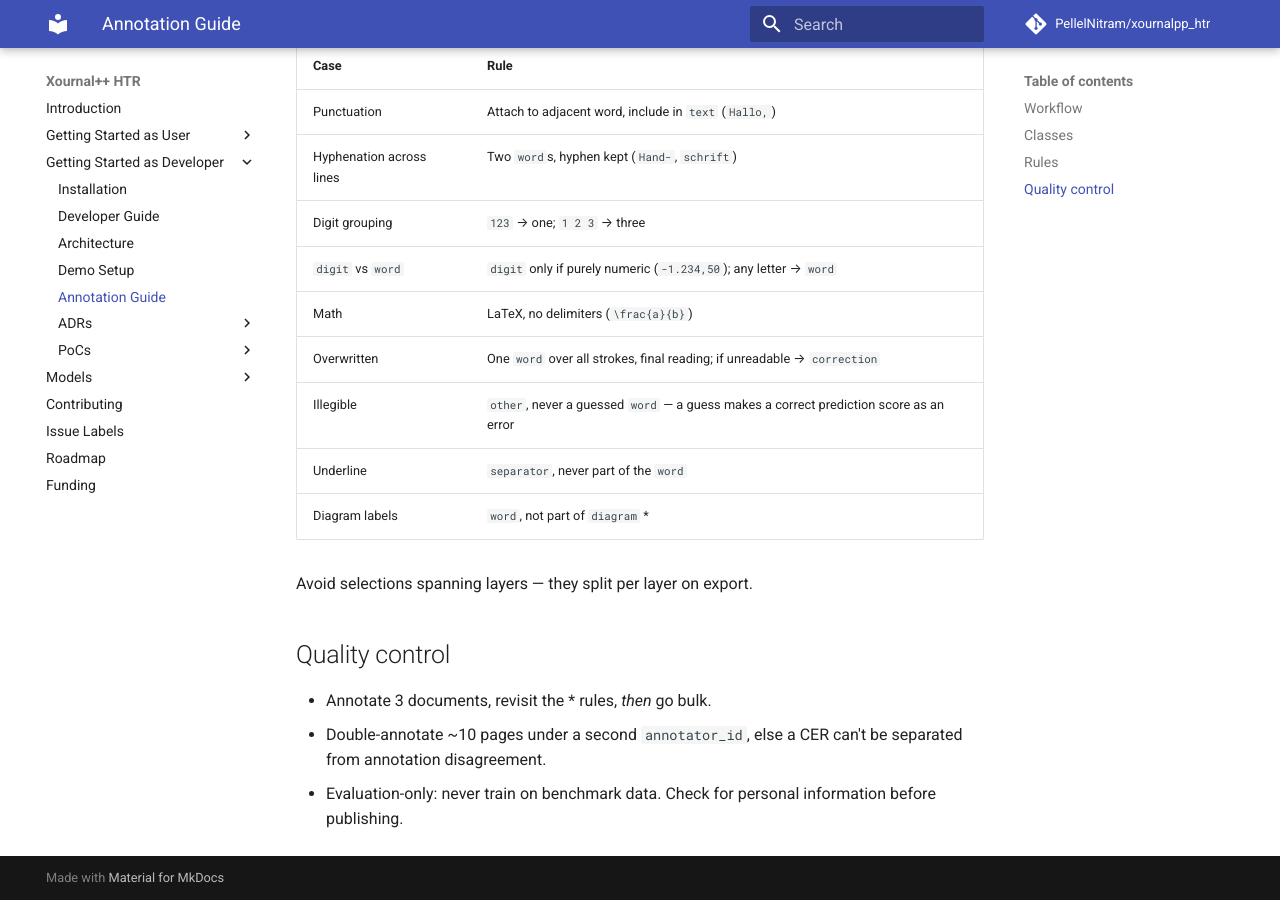
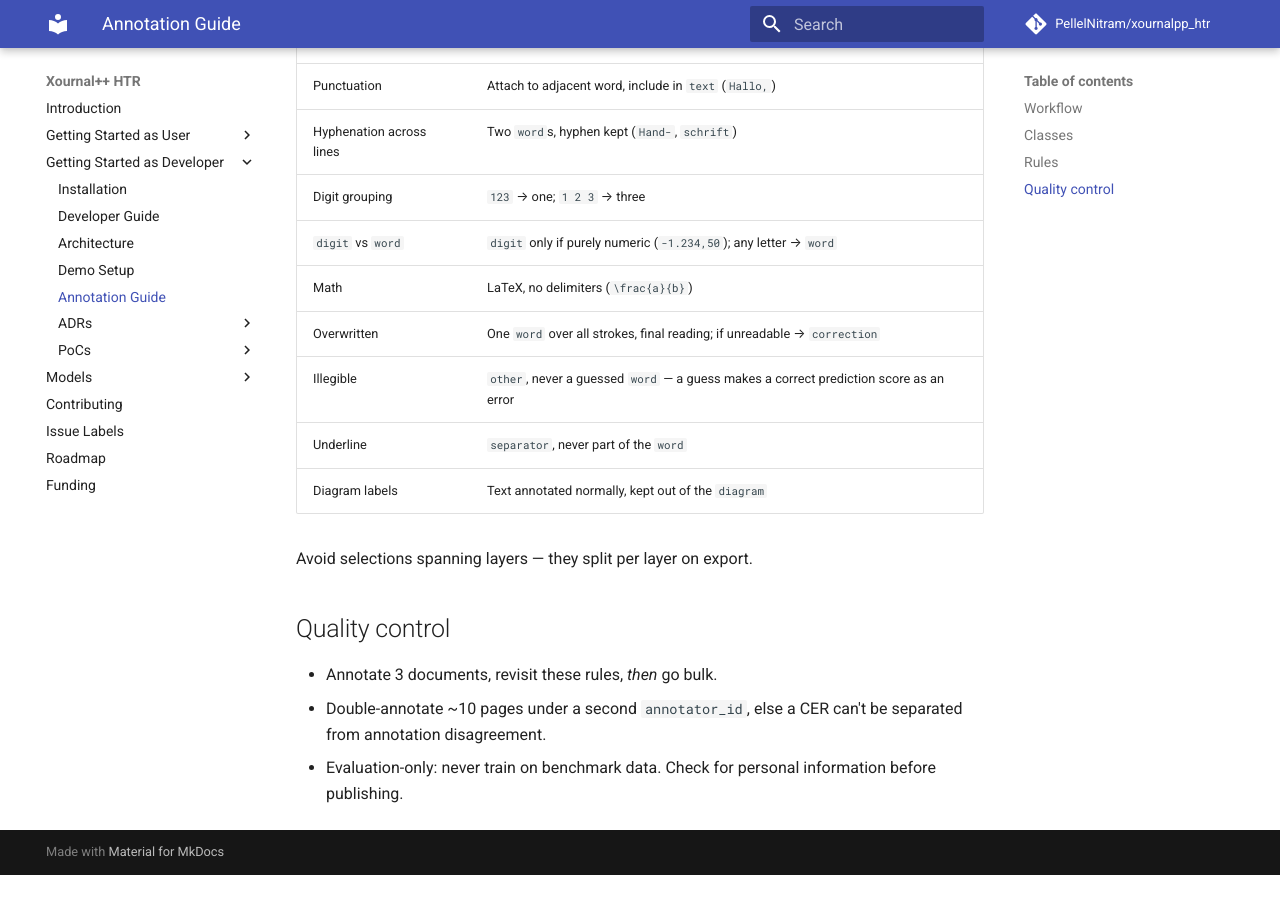
Before and after one commit to PellelNitram/xournalpp_htr, an MkDocs documentation site: the page built from docs/annotation_guide.md, in a window 1280 px wide and 900 px high, scrolled down 1166 px. Built offline with MkDocs 1.6.1 and Material for MkDocs 9.7.7, drawn with Linux system fonts in a browser that asks for light colours; comment, search, counter and statistics services are not loaded; after the commit the page ends 2041 px from its top, so only the background shows below that; some of the changed text lies outside the part shown.

Commit message:
Ratify remaining annotation conventions. [CC]

```diff
--- a/docs/annotation_guide.md
+++ b/docs/annotation_guide.md
@@ -45,13 +45,13 @@ spelling mistakes.
 | Overwritten | One `word` over all strokes, final reading; if unreadable → `correction` |
 | Illegible | `other`, never a guessed `word` — a guess makes a correct prediction score as an error |
 | Underline | `separator`, never part of the `word` |
-| Diagram labels | `word`, not part of `diagram` \* |
+| Diagram labels | Text annotated normally, kept out of the `diagram` |
 
 Avoid selections spanning layers — they split per layer on export.
 
 ## Quality control
 
-- Annotate 3 documents, revisit the \* rules, *then* go bulk.
+- Annotate 3 documents, revisit these rules, *then* go bulk.
 - Double-annotate ~10 pages under a second `annotator_id`, else a CER can't be separated
   from annotation disagreement.
 - Evaluation-only: never train on benchmark data. Check for personal information before
```
Also changed, not shown: other parts of docs/annotation_guide.md (+1 -1 lines).
